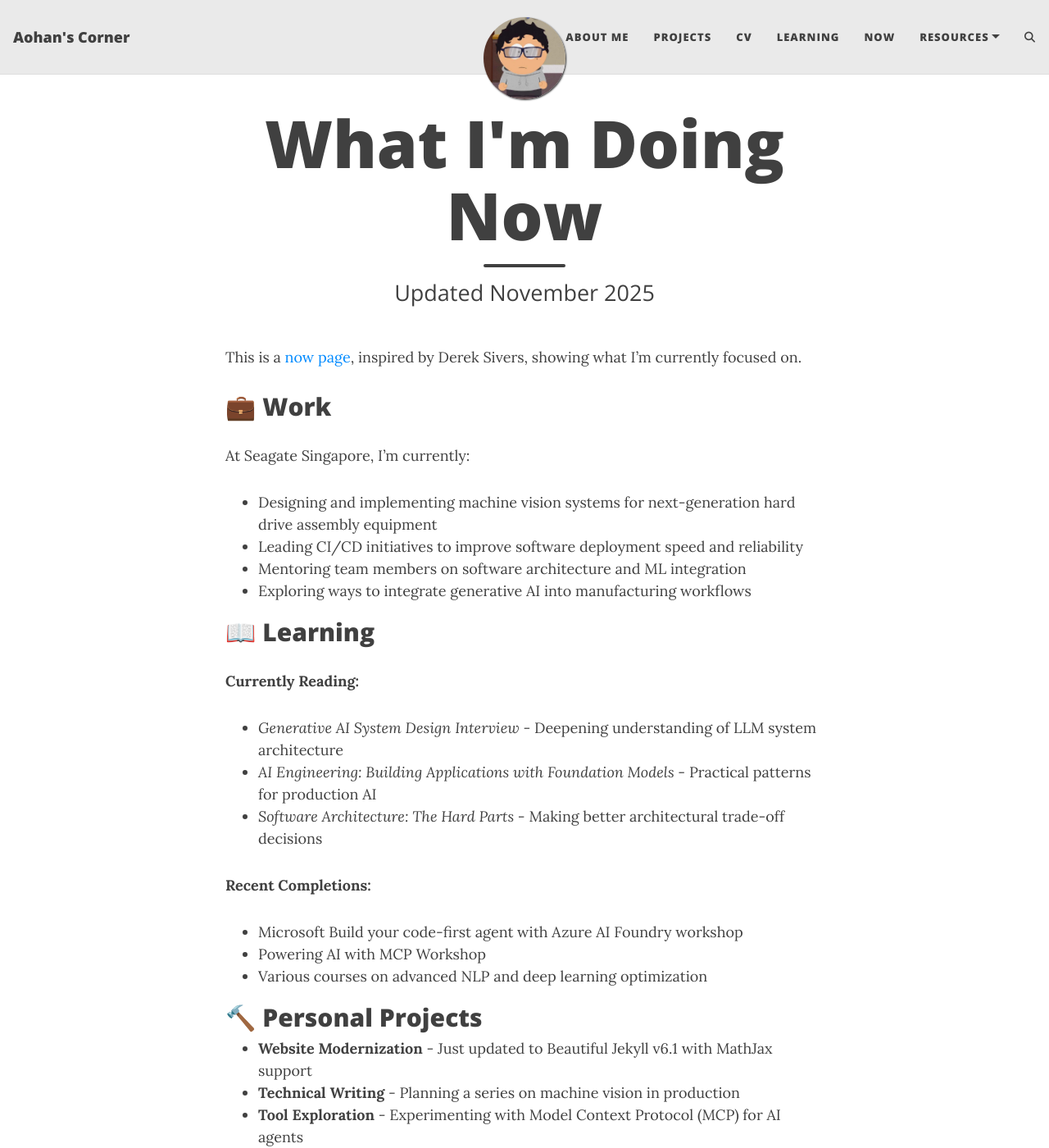
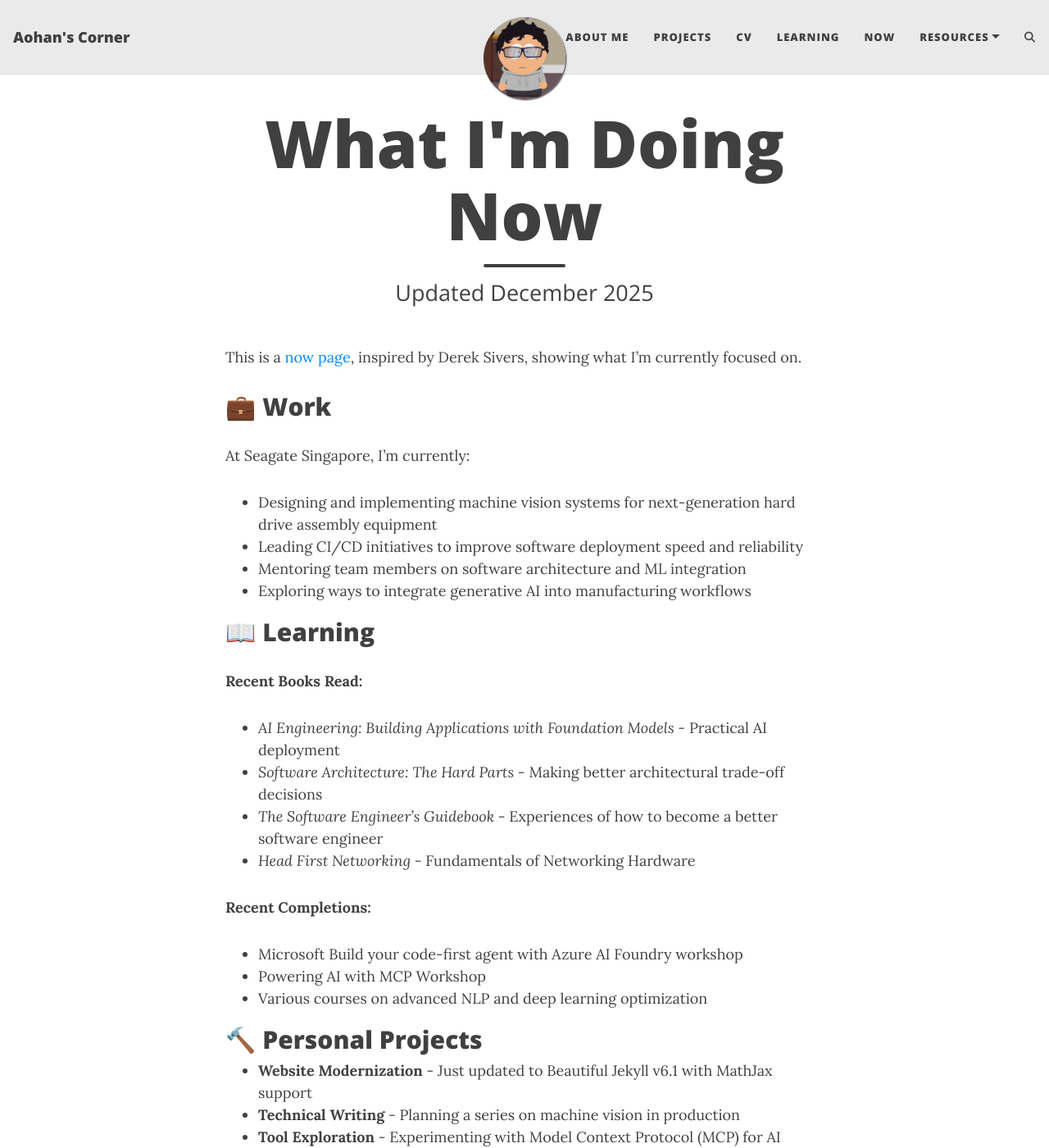
Before and after one commit to heaohan/heaohan.github.io, a Jekyll site: the page built from now.md, in a window 1280 px wide and 1400 px high. Shown: the whole window at 82% size. Built offline with Jekyll 4.4.1, drawn with Linux system fonts in a browser that asks for light colours; comment, search, counter and statistics services are not loaded; some of the changed text lies outside the part shown.

Commit message:
fix: update subtitle and recent books read in now.md

```diff
--- a/now.md
+++ b/now.md
@@ -1,7 +1,7 @@
 ---
 layout: page
 title: What I'm Doing Now
-subtitle: Updated November 2025
+subtitle: Updated December 2025
 ---
 
 This is a [now page](https://nownownow.com/about), inspired by Derek Sivers, showing what I'm currently focused on.
@@ -17,10 +17,11 @@ At Seagate Singapore, I'm currently:
 
 ## 📖 Learning
 
-**Currently Reading:**
-- *Generative AI System Design Interview* - Deepening understanding of LLM system architecture
-- *AI Engineering: Building Applications with Foundation Models* - Practical patterns for production AI
+**Recent Books Read:**
+- *AI Engineering: Building Applications with Foundation Models* - Practical AI deployment
 - *Software Architecture: The Hard Parts* - Making better architectural trade-off decisions
+- *The Software Engineer's Guidebook* - Experiences of how to become a better software engineer
+- *Head First Networking* - Fundamentals of Networking Hardware
 
 **Recent Completions:**
 - Microsoft Build your code-first agent with Azure AI Foundry workshop
@@ -48,6 +49,6 @@ At Seagate Singapore, I'm currently:
 
 ---
 
-*Last updated: November 30, 2025*
+*Last updated: December 1, 2025*
 
 **Want to connect?** Reach out via [email](mailto:heaohan@gmail.com) or [LinkedIn](https://www.linkedin.com/in/heaohan/)!
```
